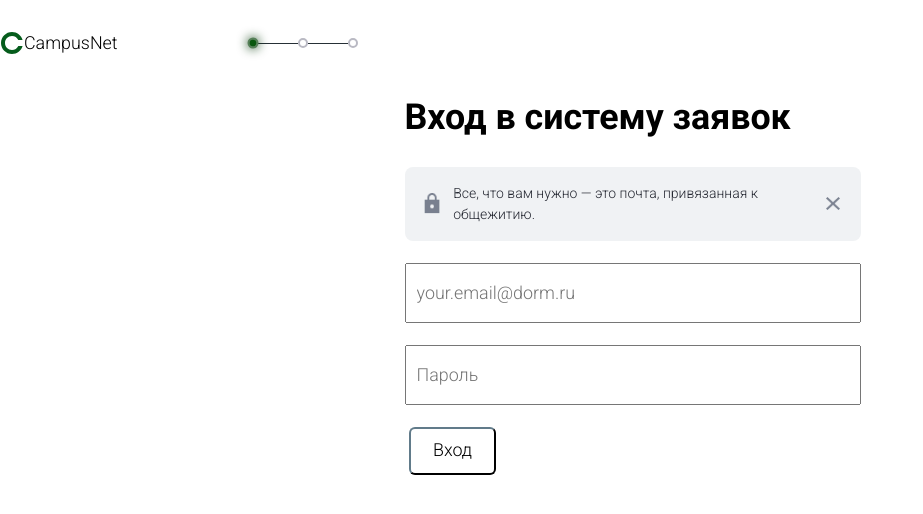
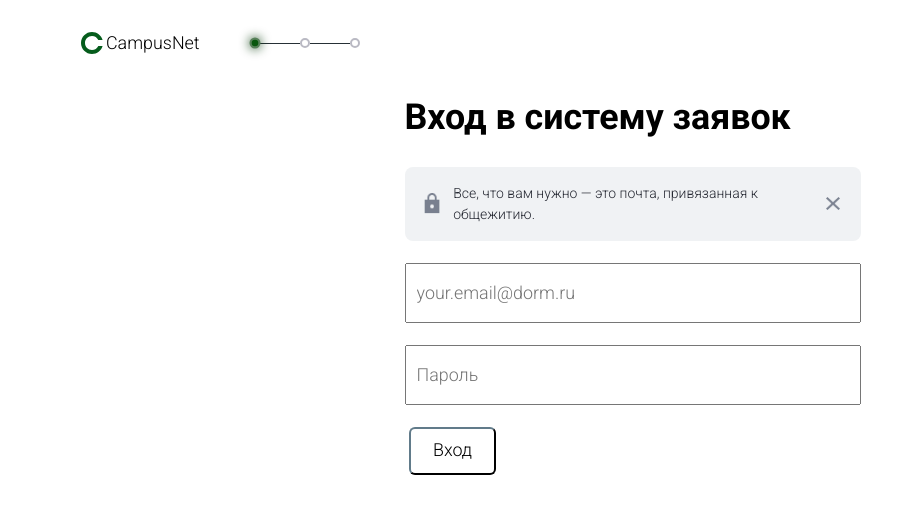
Before and after one commit to pasiwka/dorm-requests, a website: page frontend/pages/login.html in a window 1280 px wide. Shown: the whole page, without its empty margins (0-923 px from the left). Drawn offline with Linux system fonts and the light colour scheme.

Commit message:
Доделала первую страницу

```diff
--- a/frontend/pages/login.html
+++ b/frontend/pages/login.html
@@ -11,8 +11,9 @@
 <body>
     <header class="header">
         <div class="container_1">
-        <img src="/frontend/pages/img/Logo.svg" alt="CampusNet" class="logo logo-img">
-        <span class="logo logo-text">CampusNet</span>
+            <div class="logo">
+        <img src="/frontend/pages/img/Logo.svg" alt="CampusNet" class="logo-img">
+        <span class="logo-text">CampusNet</span></div>
         <div class="stepper">
             <div class="step active"></div>
             <div class="line"></div>
--- a/frontend/styles/_globals.scss
+++ b/frontend/styles/_globals.scss
@@ -13,7 +13,7 @@ body {
   display: flex;
   align-items: center;
   position: relative;
-  left: 130px;
+  left: 50px;
 
 }
 
@@ -89,3 +89,10 @@ input{
   height: 60px;
   padding: 10px;
 }
+
+.logo{
+  display: flex;
+  align-items: center;
+  gap: 2px;
+  padding-left: 80px;
+}
```
Also changed, not shown: frontend/styles/main.css, 1 other file.
